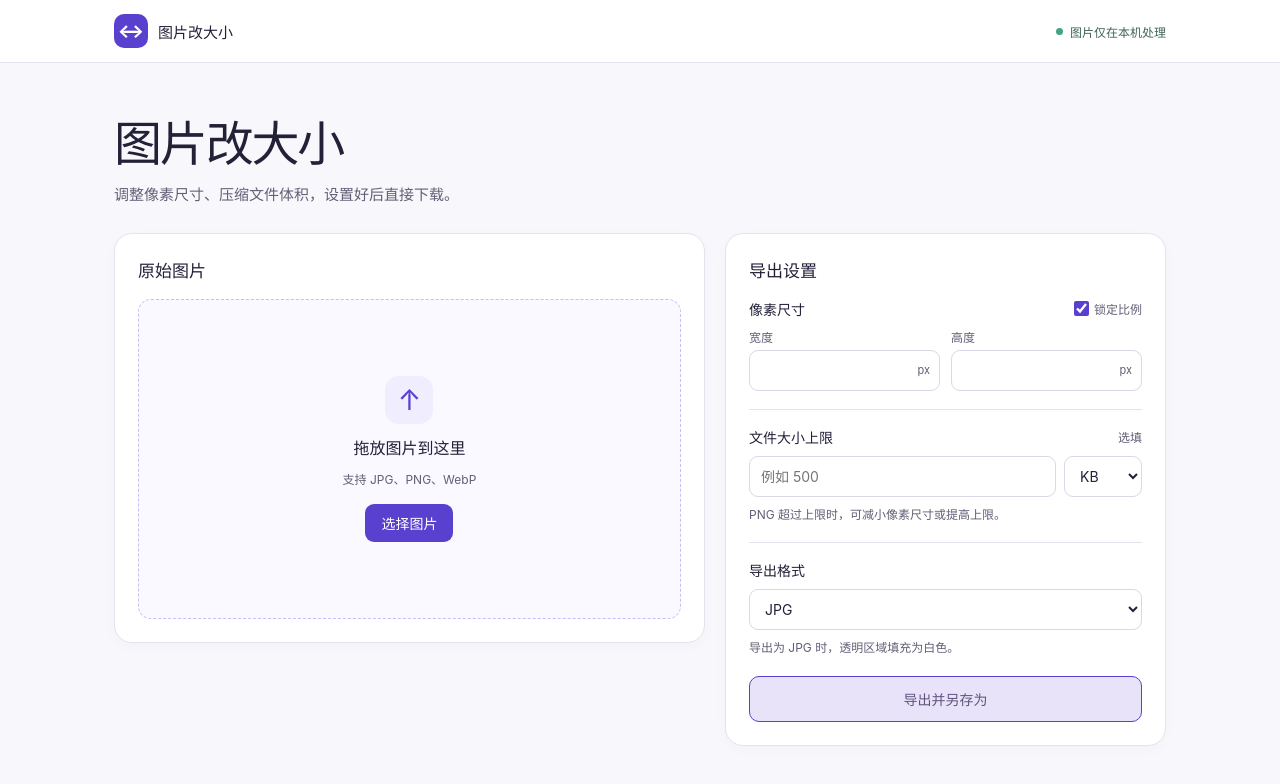
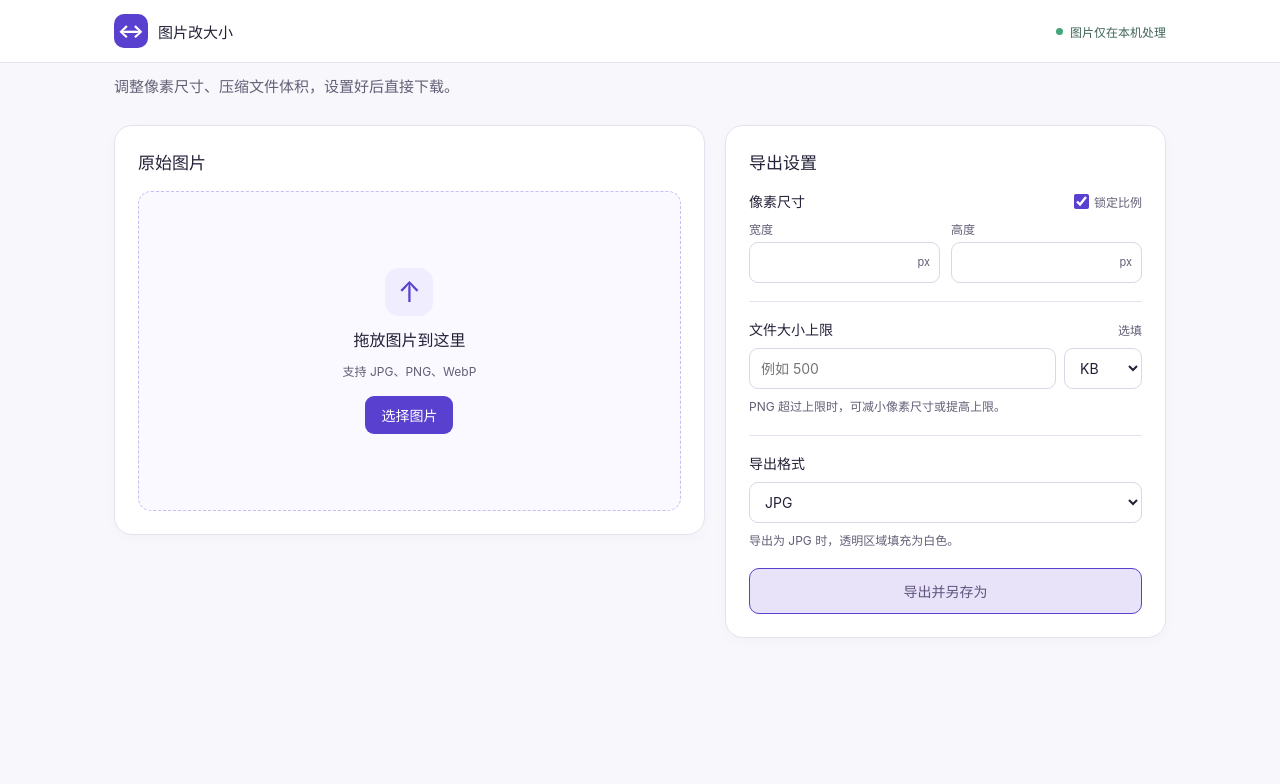
Before and after one commit to nannan9/image-size-compiler-tool, a website: page src/index.html in a window 1280 px wide. Drawn offline with Linux system fonts and the light colour scheme.

Commit message:
调整样式

```diff
--- a/src/index.html
+++ b/src/index.html
@@ -4,12 +4,12 @@
 <meta charset="utf-8">
 <meta name="viewport" content="width=device-width, initial-scale=1">
 <meta name="description" content="在浏览器内调整图片的像素尺寸和文件大小。">
-<title>图片改大小</title>
+<title>图片尺寸编译器</title>
 <style>
 :root{font-family:"Inter","PingFang SC","Microsoft YaHei",sans-serif;color:#222138;background:#f8f8fc;font-synthesis:none;--ink:#222138;--muted:#625f76;--line:#e4e2ee;--purple:#5940ce;--light:#f0edff}
 *{box-sizing:border-box}body{margin:0}button,input,select{font:inherit}button,select{cursor:pointer}button:disabled{cursor:default}button:focus-visible,input:focus-visible,select:focus-visible,label:focus-within{outline:3px solid #846df6;outline-offset:3px}[hidden]{display:none!important}
 .topbar{background:white;border-bottom:1px solid var(--line)}.bar{max-width:1100px;margin:auto;padding:14px 24px;display:flex;align-items:center;justify-content:space-between;gap:12px}.brand{display:flex;align-items:center;gap:10px;font-size:15px;font-weight:750}.mark{display:grid;place-items:center;width:34px;height:34px;border-radius:10px;background:var(--purple);color:white;font-size:20px;line-height:1}.privacy{font-size:12px;color:#3f6556;display:flex;align-items:center;gap:7px}.privacy:before{content:"";width:7px;height:7px;background:#42a67d;border-radius:50%}
-main{max-width:1100px;margin:auto;padding:54px 24px 45px}.intro{margin-bottom:29px}h1{font-size:clamp(32px,6vw,48px);letter-spacing:-.045em;line-height:1.12;margin:0 0 12px;font-weight:800}.intro p{font-size:15px;margin:0;color:var(--muted)}
+main{max-width:1100px;margin:auto;padding:12px 24px 45px}.intro{margin-bottom:29px}h1{font-size:clamp(32px,2vw,48px);letter-spacing:-.045em;line-height:1.12;margin:0 0 12px;font-weight:800}.intro p{font-size:15px;margin:0;color:var(--muted)}
 .layout{display:grid;grid-template-columns:1.34fr 1fr;gap:20px;align-items:start}.panel{background:#fff;border:1px solid var(--line);border-radius:18px;box-shadow:0 4px 14px #22213806;min-width:0;padding:23px}.panel-header{display:flex;align-items:center;justify-content:space-between;min-height:25px;gap:10px;margin-bottom:17px}h2{font-size:17px;margin:0}.small{font-size:12px;color:var(--muted)}.ghost{background:none;border:0;color:var(--purple);padding:3px 0;font-size:13px}
 .drop{position:relative;display:flex;flex-direction:column;justify-content:center;align-items:center;gap:11px;min-height:320px;background:#faf9ff;border:1.5px dashed #c9bdf7;border-radius:13px;text-align:center;padding:20px;cursor:pointer}.drop:hover,.drop.drag{background:#f1edff;border-color:#846df6}.file-input{position:absolute;width:1px;height:1px;opacity:0}.upload-icon{display:grid;place-items:center;background:var(--light);color:var(--purple);width:48px;height:48px;border-radius:14px;font-size:28px;line-height:1}.drop strong{font-size:16px}.pick{margin-top:6px;color:white;background:var(--purple);font-size:14px;font-weight:650;padding:9px 16px;border-radius:9px}
 .preview{min-height:320px;height:320px;background-color:#f5f3fa;background-image:conic-gradient(#eae7f1 25%,transparent 0 50%,#eae7f1 0 75%,transparent 0);background-size:20px 20px;border-radius:13px;display:grid;place-items:center;padding:12px}.preview img{display:block;max-width:100%;max-height:296px;object-fit:contain}.meta{margin:15px 0 0;display:flex;flex-wrap:wrap;gap:8px}.meta span{font-size:12px;border-radius:7px;background:#f1eff7;padding:5px 8px}.filename{margin:11px 0 0;font-size:13px;color:var(--muted);overflow-wrap:anywhere}
@@ -23,7 +23,7 @@ form{display:grid;gap:18px}.section{display:grid;gap:9px}.section+.section{borde
 <body>
 <header class="topbar"><div class="bar"><div class="brand"><span class="mark" aria-hidden="true">↔</span>图片改大小</div><div class="privacy">图片仅在本机处理</div></div></header>
 <main>
-  <div class="intro"><h1>图片改大小</h1><p>调整像素尺寸、压缩文件体积，设置好后直接下载。</p></div>
+  <div class="intro"><p>调整像素尺寸、压缩文件体积，设置好后直接下载。</p></div>
   <div class="layout">
     <section class="panel" aria-labelledby="source-title">
       <div class="panel-header"><h2 id="source-title">原始图片</h2><button class="ghost" type="button" id="replace" hidden>更换图片</button></div>
```
Also changed, not shown: dist/index.html.
